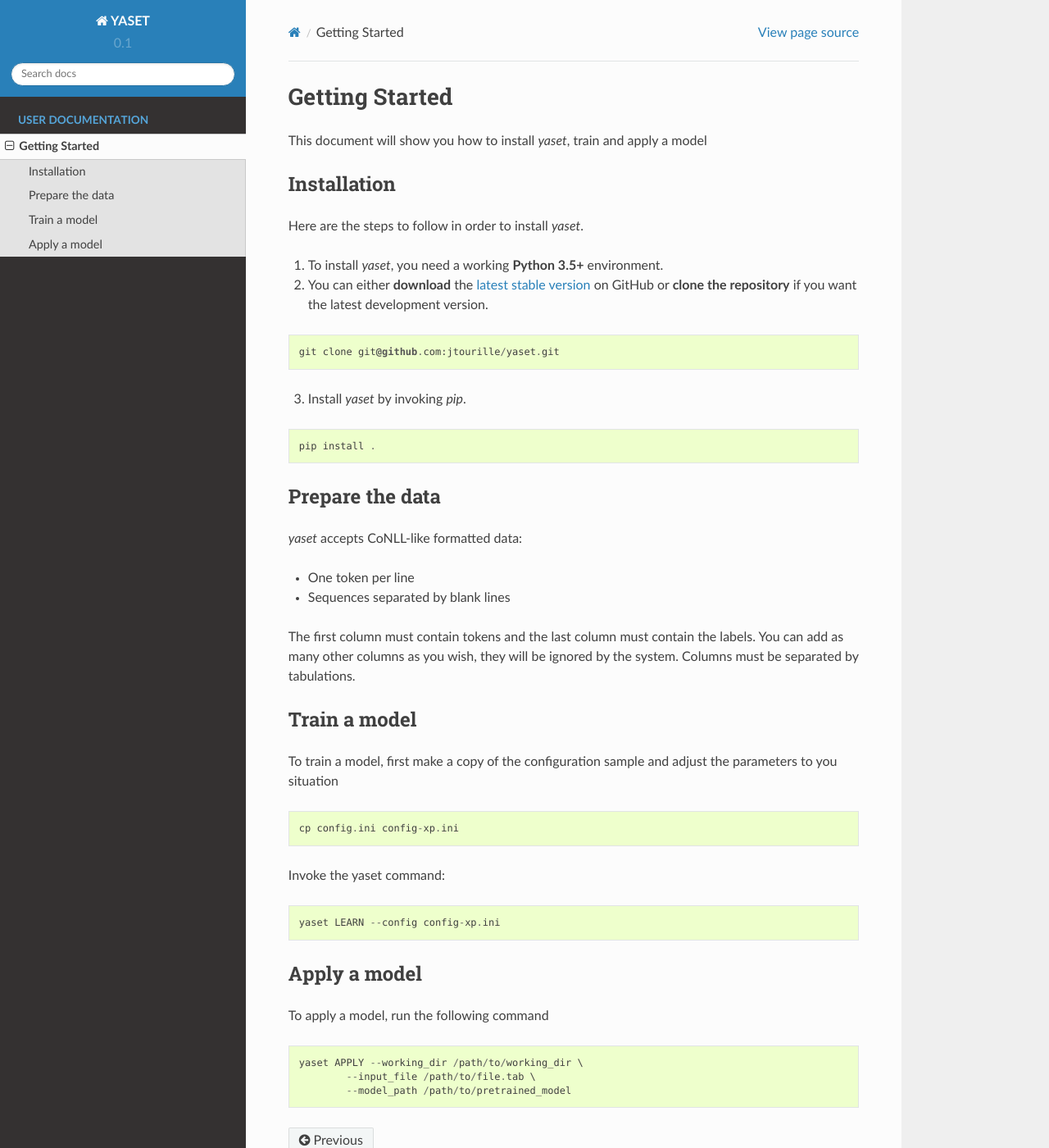
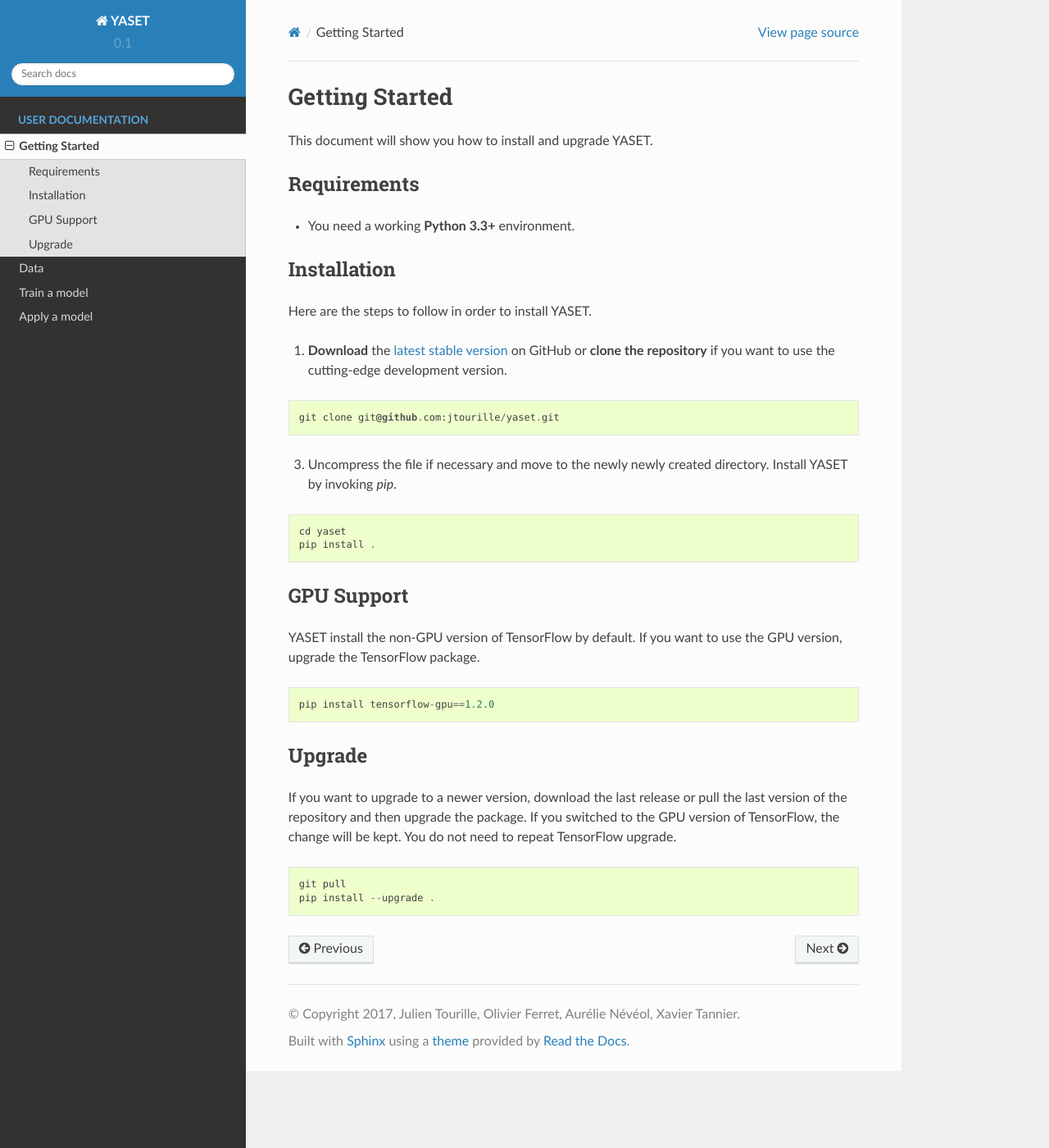
Before and after one commit to jtourille/yaset, a Sphinx documentation site: the page built from docs/getting_started.rst, in a window 1280 px wide and 1400 px high. Shown: the whole window at 82% size. Built offline with Sphinx 7.4.7 and the Read the Docs theme 2.0.0, drawn with Linux system fonts in a browser that asks for light colours.

Commit message:
Documentation update

```diff
--- a/docs/conf.py
+++ b/docs/conf.py
@@ -36,7 +36,8 @@
     'sphinx.ext.todo',
     'sphinx.ext.mathjax',
     'sphinx.ext.ifconfig',
-    'sphinx.ext.viewcode']
+    'sphinx.ext.viewcode',
+              "sphinxcontrib.bibtex"]
 
 # Add any paths that contain templates here, relative to this directory.
 templates_path = ['_templates']
--- a/docs/getting_started.rst
+++ b/docs/getting_started.rst
@@ -1,64 +1,54 @@
 Getting Started
 ===============
 
-This document will show you how to install `yaset`, train and apply a model
+This document will show you how to install and upgrade YASET.
+
+Requirements
+------------
+
+* You need a working **Python 3.3+** environment.
+
 
 Installation
 ------------
 
-Here are the steps to follow in order to install `yaset`.
+Here are the steps to follow in order to install YASET.
 
-1. To install `yaset`, you need a working **Python 3.5+** environment.
-
-
-2. You can either **download** the `latest stable version`_ on GitHub or **clone the repository** if you want the latest development version.
+1. **Download** the `latest stable version`_ on GitHub or **clone the repository** if you want to use the cutting-edge development version.
 
 ::
 
 	git clone git@github.com:jtourille/yaset.git
 
 
-3. Install `yaset` by invoking `pip`.
+3. Uncompress the file if necessary and move to the newly newly created directory. Install YASET by invoking `pip`.
 
 ::
 
-	pip install .
+    cd yaset
+    pip install .
 
-Prepare the data
-----------------
 
-`yaset` accepts CoNLL-like formatted data:
+GPU Support
+-----------
 
-* One token per line
-* Sequences separated by blank lines
-
-The first column must contain tokens and the last column must contain the labels. You can add as many other columns as you wish, they will be ignored by the system. Columns must be separated by tabulations.
-
-Train a model
--------------
-
-To train a model, first make a copy of the configuration sample and adjust the parameters to you situation
+YASET install the non-GPU version of TensorFlow by default. If you want to use the GPU version, upgrade the TensorFlow package.
 
 ::
 
-	cp config.ini config-xp.ini
+    pip install tensorflow-gpu==1.2.0
 
-Invoke the yaset command:
+
+Upgrade
+-------
+
+If you want to upgrade to a newer version, download the last release or pull the last version of the repository and then
+upgrade the package. If you switched to the GPU version of TensorFlow, the change will be kept. You do not need to repeat
+TensorFlow upgrade.
 
 ::
 
-	yaset LEARN --config config-xp.ini
-
-
-Apply a model
--------------
-
-To apply a model, run the following command
-
-::
-
-	yaset APPLY --working_dir /path/to/working_dir \
-		--input_file /path/to/file.tab \
-		--model_path /path/to/pretrained_model
+	git pull
+	pip install --upgrade .
 
 .. _latest stable version: https://github.com/jtourille/yaset/releases/latest
--- a/docs/index.rst
+++ b/docs/index.rst
@@ -1,4 +1,3 @@
-
 Welcome to YASET's documentation!
 =================================
 
--- /dev/null
+++ b/docs/refs.bib
@@ -0,0 +1,16 @@
+@InProceedings{TjongKimSang2003,
+  author    = {Tjong Kim Sang, Erik F. and De Meulder, Fien},
+  title     = {{Introduction to the CoNLL-2003 Shared Task: Language-Independent Named Entity Recognition}},
+  booktitle = {Proceedings of CoNLL-2003},
+  year      = {2003},
+  pages     = {142--147},
+  publisher = {Edmonton, Canada},
+}
+
+@InProceedings{Pennington2014,
+  author    = {Jeffrey Pennington and Richard Socher and Christopher D. Manning},
+  title     = {{GloVe: Global Vectors for Word Representation}},
+  booktitle = {Empirical Methods in Natural Language Processing (EMNLP)},
+  year      = {2014},
+  pages     = {1532--1543}
+}
```
Also changed, not shown: other parts of docs/index.rst (+3 -0 lines), docs/apply.rst (added, +10 -0 lines), docs/datafiles.rst (added, +53 -0 lines), docs/train.rst (added, +49 -0 lines).
